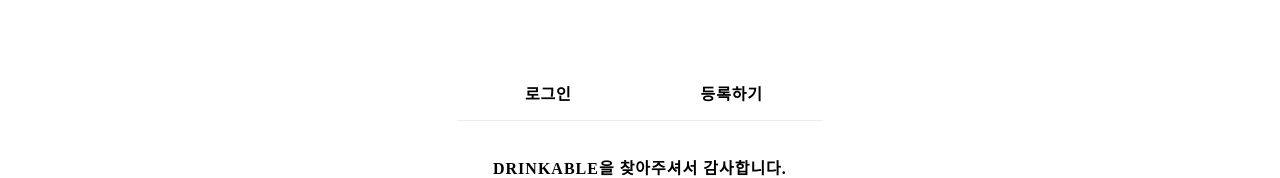
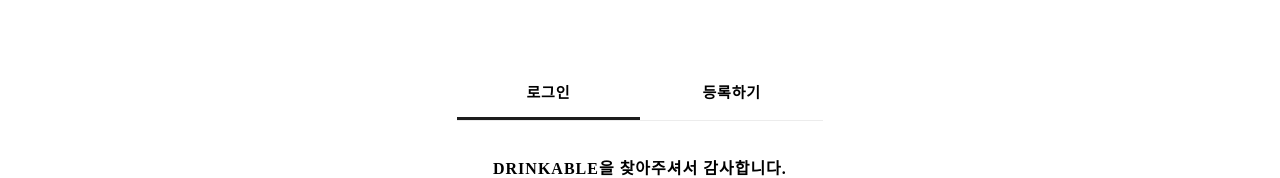
Before and after one commit to bbagbbagn2/DRINKABLE, a React (Create React App) app in the folder client/: page /login in a window 1280 px wide. Shown: the part 226-404 px from the top of the page. Built offline with nearby package versions, Linux system fonts and the light colour scheme; no server answers.

Commit message:
회원가입 서버 생성

```diff
--- a/client/src/LoginPage.tsx
+++ b/client/src/LoginPage.tsx
@@ -3,7 +3,6 @@
 import styled from 'styled-components';
 import Header from './components/Header';
 import Footer from './components/Footer';
-import { setScreenSize } from './utils';
 import { TextField } from '@material-ui/core';
 import axios from 'axios';
 
@@ -11,51 +10,41 @@
 
     const [id, setId] = useState("");
     const [password, setPassword] = useState("");
+    const LOGIN_URL = '/login';
 
-    const onIdHandler = (event: any) => {
-        setId(event.currentTarget.value);
-    }
-    const onPasswordHandler = (event: any) => {
-        setPassword(event.currentTarget.value);
-    }
+    const handleSubmit = async (e: any) => {
+        e.preventDefault();
 
-    const onKeyPress = (e: any) => {
-        if (e.key === 'Enter')
-            onSubmit();
-    }
+        try {
+            const response = await axios.post(LOGIN_URL, {
+                id: id,
+                password: password
+            });
 
-    const onSubmit = () => {
-        if (!id || !password) {
-            alert("아이디 및 비밀번호를 확인해 주세요.");
+            if (response.data === "success") {
+                window.location.href = '/';
+            } else {
+                alert("아이디 및 비밀번호를 확인해주세요.");
+            }
+        } catch (error) {
+            alert("아이디 및 비밀번호를 확인해주세요.");
         }
+    };
 
-        axios.post('/login', {
-            id: id,
-            pwd: password
-        })
-            .then((res) => {
-                if (res.data === "success") {
-                    window.location.href = '/';
-                } else {
-                    alert("아이디 및 비밀번호를 확인해 주세요.");
-                }
-            });
+    const [currentButton, setCurrentButton] = useState<boolean>(true);
+
+    const handleButtonClick = (isLogin: boolean) => {
+        setCurrentButton(isLogin);
     }
 
     useEffect(() => {
-        function handleResize() {
-            setScreenSize();
-        }
-
-        window.addEventListener('resize', handleResize);
-
-        return () => window.removeEventListener('resize', handleResize);
-    }, []);
+        console.log(currentButton); // 상태 변경 후 값 출력
+    }, [currentButton]);
 
     return (
         <>
             <Header />
-            <LoginPageLayout>
+            <LoginPageLayout onSubmit={handleSubmit}>
                 <LoginPageCol>
                     <LoginPageBox>
                         <MyPageTitleBox>
@@ -67,10 +56,22 @@
                             <LoginResisterNav>
                                 <LoginResisterList>
                                     <LoginResisterItem>
-                                        <LoginResisterLink to="#">로그인</LoginResisterLink>
+                                        <LoginResisterLink
+                                            to="javascript:void(0)"
+                                            role="button"
+                                            aria-current={currentButton === true ? 'true' : 'false'}
+                                            onClick={() => handleButtonClick(true)}>
+                                            로그인
+                                        </LoginResisterLink>
                                     </LoginResisterItem>
                                     <LoginResisterItem>
-                                        <LoginResisterLink to="#">등록하기</LoginResisterLink>
+                                        <LoginResisterLink
+                                            to="javascript:void(0)"
+                                            role="button"
+                                            aria-current={currentButton === false ? 'true' : 'false'}
+                                            onClick={() => handleButtonClick(false)}>
+                                            등록하기
+                                        </LoginResisterLink>
                                     </LoginResisterItem>
                                 </LoginResisterList>
                             </LoginResisterNav>
@@ -86,19 +87,20 @@
                                                 <LoginInput
                                                     variant="standard"
                                                     label="이메일/휴대폰 번호"
-                                                    onChange={onIdHandler} />
+                                                    value={id}
+                                                    onChange={(e) => setId(e.target.value)} />
                                             </LoginInputBox>
                                             <LoginInputBox>
                                                 <LoginInput
                                                     variant="standard"
                                                     type="password"
                                                     label="비밀번호"
-                                                    onChange={onPasswordHandler}
-                                                    onKeyPress={onKeyPress} />
+                                                    value={password}
+                                                    onChange={(e) => setPassword(e.target.value)} />
                                             </LoginInputBox>
                                             <LoginButtonBox>
                                                 <LoginButtonItem>
-                                                    <LoginButton onClick={onSubmit}>로그인</LoginButton>
+                                                    <LoginButton type="submit">로그인</LoginButton>
                                                 </LoginButtonItem>
                                             </LoginButtonBox>
                                         </DataFormCol>
@@ -116,7 +118,6 @@
 
 const LoginPageLayout = styled.div`
     padding-top: 73px;
-    min-height: calc(var(--vh) * 100);
     position: relative;
     display: block;
     box-sizing: border-box;
@@ -192,17 +193,19 @@
 
 `;
 const LoginResisterNav = styled.nav`
-    box-sizing: border-box;
     border-bottom: 1px solid #ECECEC;
 `;
 const LoginResisterList = styled.ul`
     margin: 0 auto;
-    box-sizing: border-box;
-    display: grid;
-    grid-auto-columns: 1fr;
-    place-content: center;
+    padding: 0;
+    display: flex;
+    justify-content: center;
     list-style: none;
-    padding-inline-start: 0;
+
+    @media screen and (min-width: 60.06rem) {
+        display: grid;
+        grid-template-columns: 1fr 1fr;
+    }
 `;
 const LoginResisterItem = styled.li`
     margin: 0;
@@ -210,28 +213,34 @@
     width: auto;
     box-sizing: border-box;
     flex: 0 0 50%;
-    grid-row: 1;
-    justify-self: stretch;
+    s
+    @media screen and (min-width: 60.06rem) {
+        grid-row: 1;
+        justify-self: stretch;
+    }
 `;
 const LoginResisterLink = styled(Link)`
-    padding: 0 1.6rem;
+    position: relative;
+    padding: 0 1.56rem;
     width: 100%;
     height: 3.125rem;
-    box-sizing: border-box;
-    position: relative;
     display: inline-flex;
+    align-items: center;
     place-content: center;
-    align-items: center;
+    border-width: 0;
     border-radius: 0;
-    font-size: 1rem;
+    border-bottom: 3px solid ${(props) => (props['aria-current'] === 'true' ? "#1D1D1D" : "#FFF")};
     font-weight: 700;
     letter-spacing: .05rem;
     text-align: center;
     vertical-align: middle;
     white-space: nowrap;
 
-    @media (max-width: 700px) {
-        font-size: .7rem;
+    @media screen and (min-width: 60.06rem) {
+        font-size: .938rem;
+        letter-spacing: .05rem;
+        line-height: 1.5;
+        cursor: pointer;
     }
 `;
 
--- a/client/src/components/Header.tsx
+++ b/client/src/components/Header.tsx
@@ -8,17 +8,30 @@
 
 export default function Header(): JSX.Element {
     const [sign, setSign] = useState(null);
+    const [profileData, setProfileData] = useState({ username: "admin_user" });
+    const GET_AUTH_URL = '/get_auth';
+    const GET_PROFILE_URL = '/get_profile';
+
+    const fetchData = async () => {
+        try {
+            const authResponse = await axios.post(GET_AUTH_URL);
+            const data = authResponse.data;
+            setSign(data);
+
+            const profileResponse = await axios.post(GET_PROFILE_URL, {
+                user: data
+            });
+            setProfileData(profileResponse.data[0]);
+
+            console.log(data);
+        } catch (error) {
+            console.error(error);
+        }
+    }
 
     useEffect(() => {
-        axios.post('/get_auth')
-        .then((res) => {
-            let data = res.data;
-
-            setSign(data);
-        })
-    })
-
-    const [scrollPosition, setScrollPosition] = useState(0);
+        fetchData();
+    }, []);
 
     const handleScroll = (height: number) => {
         const targetHeight = height;
@@ -26,31 +39,26 @@
             top: targetHeight,
             behavior: 'smooth',
         });
-        setScrollPosition(targetHeight);
     };
-
-    const handleHome = () => { handleScroll(0) };
-
-    const handleAbout = () => { handleScroll(680) };
 
     return (
         <HeaderLayout>
             <HeaderCol>
-                <div onClick={handleHome}>
+                <div onClick={() => handleScroll(0)}>
                     <Logo />
                 </div>
                 <HeaderList>
-                    <HeaderItem to="/" onClick={handleHome}>HOME</HeaderItem>
-                    <HeaderItem to="/" onClick={handleAbout}>ABOUT</HeaderItem>
+                    <HeaderItem to="/" onClick={() => handleScroll(0)}>HOME</HeaderItem>
+                    <HeaderItem to="/" onClick={() => handleScroll(530)}>ABOUT</HeaderItem>
                     <HeaderItem to="/classfication">CLASSFICATION</HeaderItem>
                 </HeaderList>
                 <MobileHeaderMenuButton>
                     <AiOutlineMenu size="27" fill='#8E6C62' />
                 </MobileHeaderMenuButton>
                 <MyPageCol>
-                    <MyPageItem to ="/search"><CiSearch size="20" fill='#8E6C62' /></MyPageItem>
-                    <MyPageItem to ="/login"><CiUser size="20" fill='#8E6C62' /></MyPageItem>
-                    <MyPageItem to ="/"><CiShoppingCart size="20" fill='#8E6C62' /></MyPageItem>
+                    <MyPageItem to="/search"><CiSearch size="20" fill='#8E6C62' /></MyPageItem>
+                    <MyPageItem to="/login"><CiUser size="20" fill='#8E6C62' /></MyPageItem>
+                    <MyPageItem to="/"><CiShoppingCart size="20" fill='#8E6C62' /></MyPageItem>
                 </MyPageCol>
             </HeaderCol>
         </HeaderLayout>
```
Also changed, not shown: 1 other file (tests, documents, lock files or other folders).
